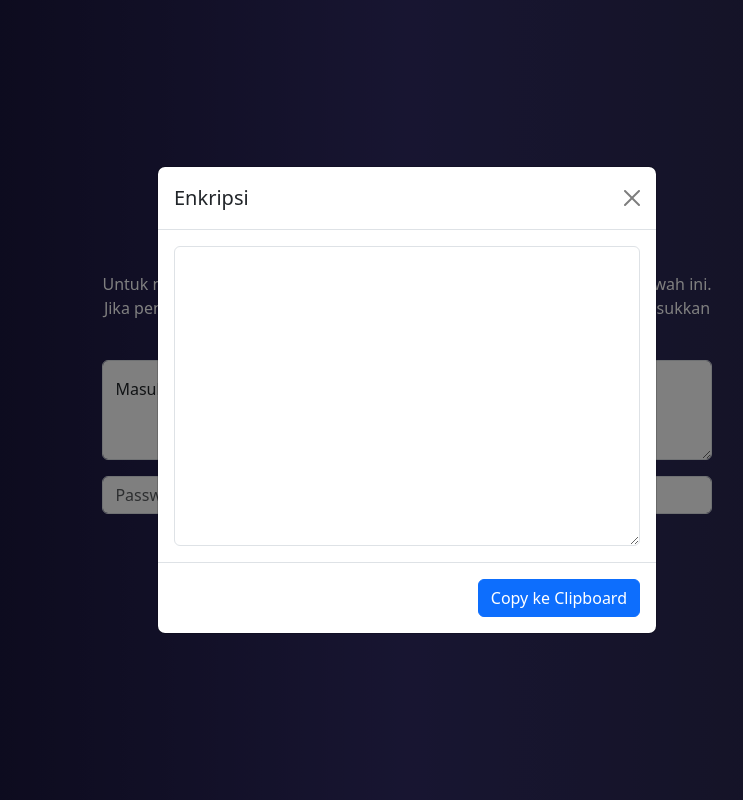
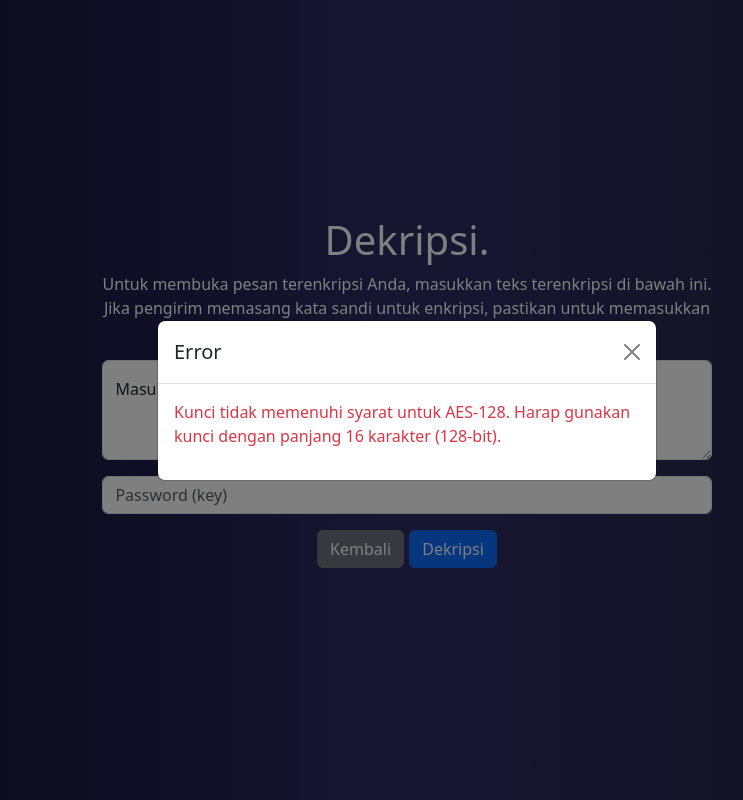
Before and after one commit to FrostLynn/encrypt, a website: page dekripsi.html in a window 1280 px wide. Both pictures are taken after a click on the button "Dekripsi". Shown: the whole page, without its empty margins (233-976 px from the left). Drawn offline with nearby package versions, Linux system fonts and the light colour scheme; files that its build step writes are made by us from their sources.

Commit message:
update: key

```diff
--- a/dekripsi.html
+++ b/dekripsi.html
@@ -65,32 +65,15 @@
     <!--END CONTENT-->
 
     <!--Modal Dekripsi-->
-    <div
-      class="modal fade"
-      id="dekripsi"
-      tabindex="-1"
-      aria-labelledby="exampleModalLabel"
-      aria-hidden="true"
-    >
+    <div class="modal fade" id="resultModal" tabindex="-1" aria-labelledby="resultModalLabel" aria-hidden="true">
       <div class="modal-dialog modal-dialog-centered">
         <div class="modal-content">
           <div class="modal-header">
-            <h1 class="modal-title fs-5" id="exampleModalLabel">Enkripsi</h1>
-            <button
-              type="button"
-              class="btn-close"
-              data-bs-dismiss="modal"
-              aria-label="Close"
-            ></button>
+            <h5 class="modal-title" id="resultModalLabel">Hasil Dekripsi</h5>
+            <button type="button" class="btn-close" data-bs-dismiss="modal" aria-label="Close"></button>
           </div>
           <div class="modal-body">
-            <div class="hasilenkripsi">
-              <textarea
-                class="form-control"
-                id="plaintext"
-                style="height: 300px"
-              ></textarea>
-            </div>
+            <textarea class="form-control" id="decryptedText" style="height: 300px" readonly></textarea>
           </div>
           <div class="modal-footer">
             <button
@@ -109,11 +92,34 @@
     </div>
     <!--Modal Dekripsi END-->
 
+    <!-- Modal Error -->
+    <div class="modal fade" id="errorModal" tabindex="-1" aria-labelledby="errorModalLabel" aria-hidden="true">
+      <div class="modal-dialog modal-dialog-centered">
+        <div class="modal-content">
+          <div class="modal-header">
+            <h5 class="modal-title" id="errorModalLabel">Error</h5>
+            <button type="button" class="btn-close" data-bs-dismiss="modal" aria-label="Close"></button>
+          </div>
+          <div class="modal-body">
+            <p class="text-danger">Kunci tidak memenuhi syarat untuk AES-128. Harap gunakan kunci dengan panjang 16 karakter (128-bit).</p>
+          </div>
+        </div>
+      </div>
+    </div>
+    <!-- Modal Error End -->
+
+    <script src="https://cdnjs.cloudflare.com/ajax/libs/jquery/3.6.0/jquery.min.js"></script>
     <script src="https://cdnjs.cloudflare.com/ajax/libs/bootstrap/5.3.3/js/bootstrap.bundle.min.js"></script>
     <script>
       function decrypt() {
         var ciphertext = document.getElementById("ciphertext").value;
         var decryptionKey = document.getElementById("decryptionKey").value;
+
+        // Check key length
+        if (decryptionKey.length !== 16) {
+          $('#errorModal').modal('show');
+          return;
+        }
 
         // Fungsi untuk mendekripsi teks
         function decryptText(ciphertext, key) {
@@ -125,7 +131,9 @@
         var decryptedText = decryptText(ciphertext, decryptionKey);
 
         // Menetapkan hasil dekripsi ke dalam textarea
-        document.getElementById("plaintext").value = decryptedText;
+        document.getElementById("decryptedText").value = decryptedText;
+        // Show the result modal
+        $('#resultModal').modal('show');
       }
 
       function copy() {
```
Also changed, not shown: enkripsi.html (+38 -30 lines).
